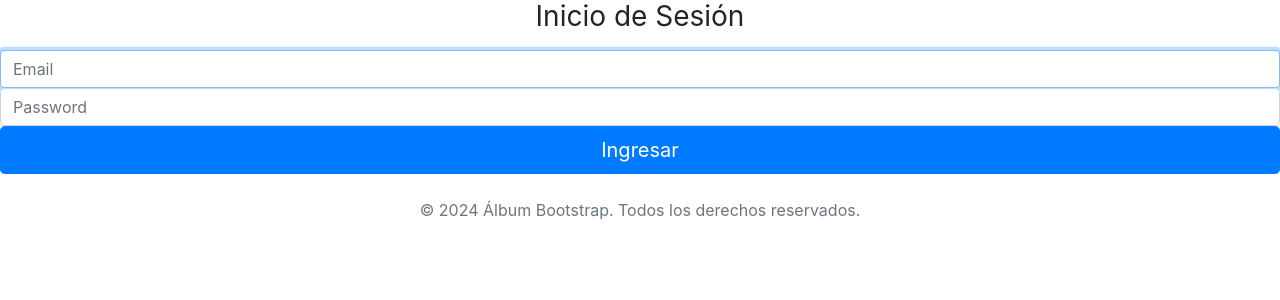
After one commit to Vargas0421/SC502-1C2025-GRUPO7, a PHP site: page /login.php in a window 1280 px wide. The commit adds this page. Shown: the top 300 px of the page. Run offline with PHP 8.4, Linux system fonts and the light colour scheme.

Commit message:
login integration

```diff
--- a/Proyecto/app/views/content/informacionCurso.php
+++ b/Proyecto/app/views/content/informacionCurso.php
@@ -42,7 +42,7 @@ if (isset($_GET['nombre'])) {
               </button>
               <div class="dropdown-menu dropdown-menu-right" aria-labelledby="perfil">
                   <a class="dropdown-item" href="profile.html">Ver perfil</a>
-                  <a class="dropdown-item btn btn-danger" href="login.html">Cerrar sesión</a>
+                  <a class="dropdown-item btn btn-danger" href="login.php">Cerrar sesión</a>
               </div>
           </div>
           </div>
--- /dev/null
+++ b/Proyecto/app/views/content/login.php
@@ -0,0 +1,27 @@
+<!doctype html>
+<html lang="es">
+  <head>
+    <meta charset="utf-8">
+    <meta name="viewport" content="width=device-width, initial-scale=1, shrink-to-fit=no">
+    <title>Inicio de Sesión</title>
+
+    <link href="../bootstrap/bootstrap.min.css" rel="stylesheet">
+    <link rel="stylesheet" href='../css/estilos.css'>
+  </head>
+  <body class="text-center">
+    <form class="form-signin" method="POST" action="index.php?action=login">
+      <h1 class="h3 mb-3 font-weight-normal">Inicio de Sesión</h1>
+      <?php if (isset($error)) { echo "<p class='text-danger'>$error</p>"; } ?>
+      <label for="inputEmail" class="sr-only">Correo Electrónico</label>
+      <input type="text" name="username" id="inputEmail" class="form-control" placeholder="Email" required autofocus>
+      <label for="inputPassword" class="sr-only">Contraseña</label>
+      <input type="password" name="password" id="inputPassword" class="form-control" placeholder="Password" required>
+      <button class="btn btn-lg btn-primary btn-block" type="submit">Ingresar</button>
+    </form>
+    <footer class="text-muted text-center py-4">
+      <div class="container">
+        <p>&copy; 2024 Álbum Bootstrap. Todos los derechos reservados.</p>
+      </div>
+    </footer>
+  </body>
+</html>
```
Also changed, not shown: Proyecto/app/views/content/login.html (deleted, +0 -33 lines), Proyecto/app/config/config.php (added).
